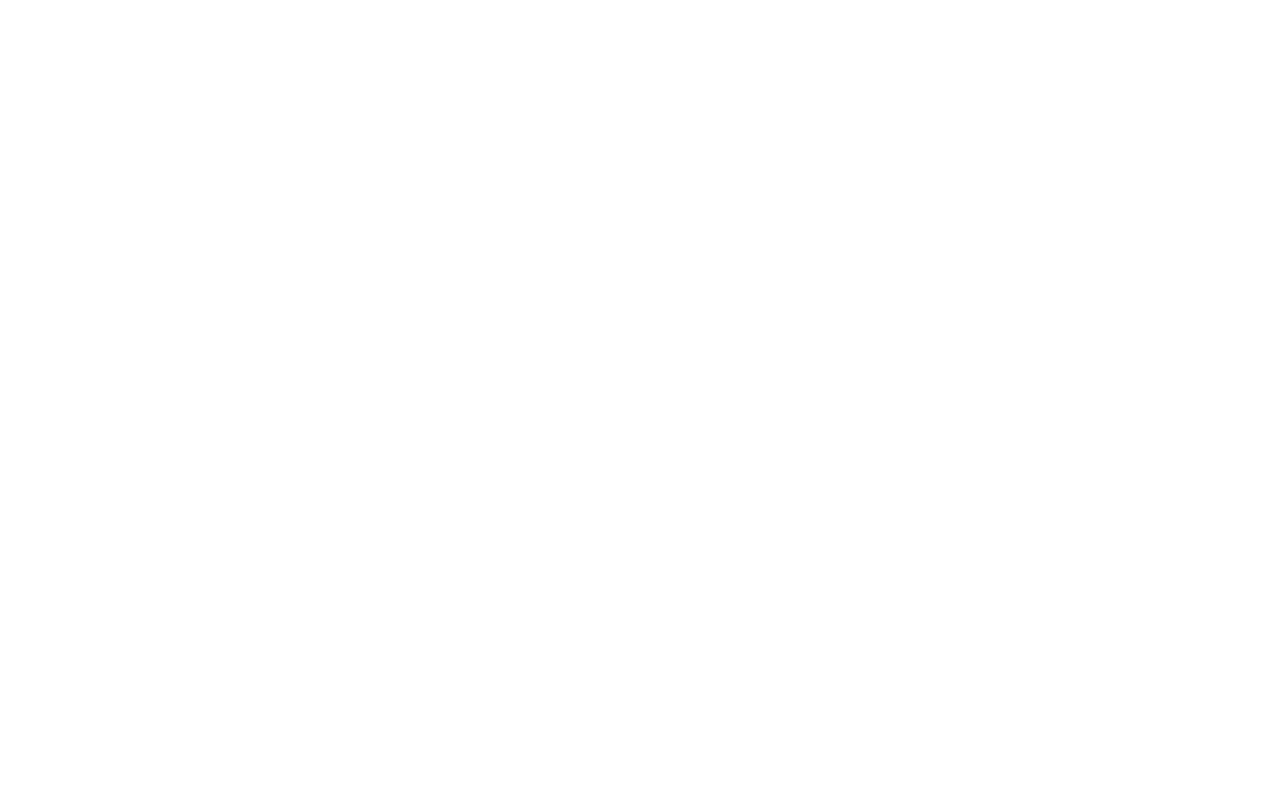
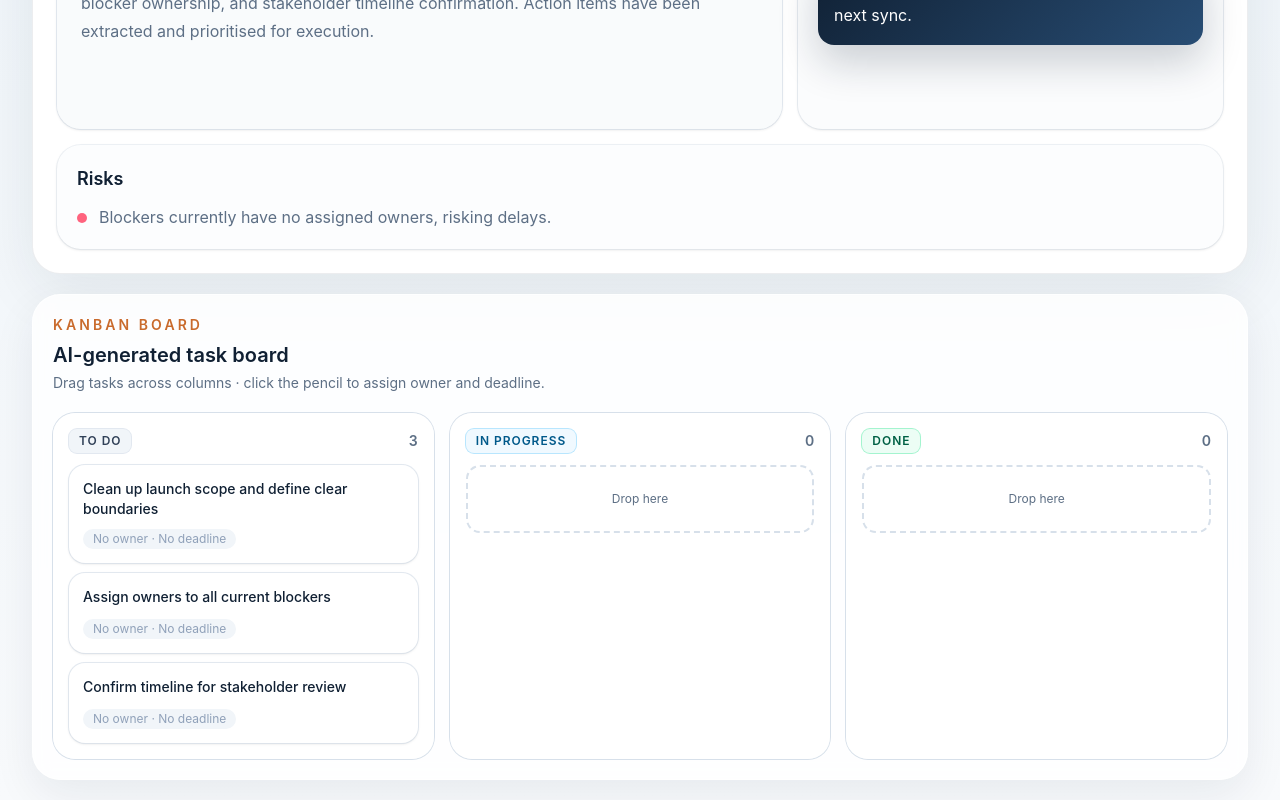
Before and after one commit to limwengni/flowmind, a React (Vite) app in the folder frontend/: page / in a window 1280 px wide. Shown: the part 1277-2077 px from the top of the page. Before the commit the page ends 948 px from the top, so only its background shows below. Built offline with nearby package versions, Linux system fonts and the light colour scheme.

Commit message:
Add Kanban board, card editing, and animated pipeline layers

```diff
--- a/frontend/src/App.jsx
+++ b/frontend/src/App.jsx
@@ -58,13 +58,25 @@
   );
   const [isProcessing, setIsProcessing] = useState(false);
   const [activeLayer, setActiveLayer] = useState(-1); // -1 = idle
-  const [showOutput, setShowOutput] = useState(false);
+  const [showOutput, setShowOutput] = useState(true);
   const [processError, setProcessError] = useState("");
   const [workflowMetadata, setWorkflowMetadata] = useState({
     documentType: "Meeting Transcript",
     confidence: "94%",
   });
-  const [outputData, setOutputData] = useState(null);
+  const [outputData, setOutputData] = useState({
+    inputType: "Meeting Transcript",
+    confidence: "94%",
+    summary: "Team sync identified three key areas needing immediate attention: launch scope cleanup, blocker ownership, and stakeholder timeline confirmation. Action items have been extracted and prioritised for execution.",
+    tasks: [
+      "Clean up launch scope and define clear boundaries - Owner: TBD - Deadline: TBD",
+      "Assign owners to all current blockers - Owner: TBD - Deadline: TBD",
+      "Confirm timeline for stakeholder review - Owner: TBD - Deadline: TBD",
+    ],
+    timeline: [],
+    risks: ["Blockers currently have no assigned owners, risking delays."],
+    nextAction: "Assign owners to all current blockers before next sync.",
+  });
   const layerTimers = useRef([]);
 
   // Step through layers 0→3 while processing
--- a/frontend/src/components/KanbanBoard.jsx
+++ b/frontend/src/components/KanbanBoard.jsx
@@ -14,12 +14,135 @@
     .replace(/[-–]\s*Deadline:[^-–\n]+/gi, "")
     .trim()
     .replace(/\.$/, "");
+
+  const rawOwner = ownerMatch ? ownerMatch[1].trim() : "";
+  const rawDeadline = deadlineMatch ? deadlineMatch[1].trim() : "";
+
   return {
-    id: raw,
+    id: crypto.randomUUID(),
     text,
-    owner: ownerMatch ? ownerMatch[1].trim() : null,
-    deadline: deadlineMatch ? deadlineMatch[1].trim() : null,
+    owner: rawOwner === "TBD" ? "" : rawOwner,
+    deadline: rawDeadline === "TBD" ? "" : rawDeadline,
   };
+}
+
+function formatDate(dateStr) {
+  if (!dateStr) return null;
+  const d = new Date(dateStr);
+  if (isNaN(d)) return dateStr;
+  return d.toLocaleDateString("en-GB", {
+    weekday: "short",
+    day: "numeric",
+    month: "short",
+  });
+}
+
+function TaskCard({ task, colId, onDragStart, onEdit }) {
+  return (
+    <div
+      draggable
+      onDragStart={() => onDragStart(task, colId)}
+      className="group cursor-grab rounded-[16px] bg-white p-3.5 shadow-sm ring-1 ring-[rgba(215,224,234,0.7)] transition hover:shadow-md hover:-translate-y-0.5 active:cursor-grabbing"
+    >
+      <div className="flex items-start justify-between gap-2">
+        <p className="text-sm font-medium leading-5 text-[var(--color-flow-ink)]">
+          {task.text}
+        </p>
+        <button
+          onClick={() => onEdit(task)}
+          className="shrink-0 rounded-lg p-1 text-[var(--color-flow-slate)] opacity-0 transition hover:bg-slate-100 group-hover:opacity-100"
+          title="Edit card"
+        >
+          <svg className="h-3.5 w-3.5" fill="none" stroke="currentColor" strokeWidth="2" viewBox="0 0 24 24">
+            <path strokeLinecap="round" strokeLinejoin="round" d="M15.232 5.232l3.536 3.536M9 13l6.586-6.586a2 2 0 112.828 2.828L11.828 15.828a2 2 0 01-1.414.586H9v-2a2 2 0 01.586-1.414z" />
+          </svg>
+        </button>
+      </div>
+
+      <div className="mt-2.5 flex flex-wrap gap-2">
+        {task.owner ? (
+          <span className="rounded-full bg-[var(--color-flow-sky)] px-2.5 py-0.5 text-xs font-medium text-sky-900">
+            {task.owner}
+          </span>
+        ) : null}
+        {task.deadline ? (
+          <span className="rounded-full bg-[var(--color-flow-gold)]/40 px-2.5 py-0.5 text-xs font-medium text-amber-900">
+            {formatDate(task.deadline)}
+          </span>
+        ) : null}
+        {!task.owner && !task.deadline ? (
+          <span className="rounded-full bg-slate-100 px-2.5 py-0.5 text-xs text-slate-400">
+            No owner · No deadline
+          </span>
+        ) : null}
+      </div>
+    </div>
+  );
+}
+
+function EditModal({ task, onSave, onClose }) {
+  const [owner, setOwner] = useState(task.owner || "");
+  const [deadline, setDeadline] = useState(task.deadline || "");
+
+  function handleSave() {
+    onSave({ ...task, owner: owner.trim(), deadline });
+    onClose();
+  }
+
+  return (
+    <div className="fixed inset-0 z-50 flex items-center justify-center bg-black/20 backdrop-blur-sm">
+      <div className="w-full max-w-sm rounded-[24px] bg-white p-6 shadow-[0_22px_60px_rgba(16,32,51,0.18)]">
+        <p className="text-sm font-semibold uppercase tracking-[0.18em] text-[var(--color-flow-warm)]">
+          Edit Card
+        </p>
+        <p className="mt-1.5 text-base font-semibold text-[var(--color-flow-ink)]">
+          {task.text}
+        </p>
+
+        <div className="mt-5 flex flex-col gap-4">
+          <div>
+            <label className="text-xs font-semibold uppercase tracking-[0.14em] text-[var(--color-flow-slate)]">
+              Owner
+            </label>
+            <input
+              type="text"
+              placeholder="e.g. WN"
+              value={owner}
+              onChange={(e) => setOwner(e.target.value)}
+              className="mt-1.5 w-full rounded-[14px] bg-slate-50 px-4 py-2.5 text-sm text-[var(--color-flow-ink)] shadow-[inset_0_0_0_1px_rgba(215,224,234,0.9)] outline-none transition focus:shadow-[inset_0_0_0_1.5px_var(--color-flow-warm)]"
+            />
+          </div>
+
+          <div>
+            <label className="text-xs font-semibold uppercase tracking-[0.14em] text-[var(--color-flow-slate)]">
+              Deadline
+            </label>
+            <input
+              type="date"
+              value={deadline}
+              onChange={(e) => setDeadline(e.target.value)}
+              className="mt-1.5 w-full rounded-[14px] bg-slate-50 px-4 py-2.5 text-sm text-[var(--color-flow-ink)] shadow-[inset_0_0_0_1px_rgba(215,224,234,0.9)] outline-none transition focus:shadow-[inset_0_0_0_1.5px_var(--color-flow-warm)]"
+            />
+          </div>
+        </div>
+
+        <div className="mt-6 flex gap-3">
+          <button
+            onClick={handleSave}
+            className="flex-1 rounded-full bg-[linear-gradient(135deg,#d37231,#b64e22)] py-2.5 text-sm font-semibold text-white shadow-sm transition hover:opacity-90"
+          >
+            Save
+          </button>
+          <button
+            onClick={onClose}
+            className="flex-1 rounded-full bg-slate-100 py-2.5 text-sm font-semibold text-slate-700 transition hover:bg-slate-200"
+          >
+            Cancel
+          </button>
+        </div>
+      </div>
+    </div>
+  );
 }
 
 export default function KanbanBoard({ tasks }) {
@@ -28,8 +151,9 @@
     inprogress: [],
     done: [],
   }));
-  const [dragging, setDragging] = useState(null); // { task, fromCol }
+  const [dragging, setDragging] = useState(null);
   const [dragOverCol, setDragOverCol] = useState(null);
+  const [editingTask, setEditingTask] = useState(null);
 
   function onDragStart(task, fromCol) {
     setDragging({ task, fromCol });
@@ -46,16 +170,35 @@
       setDragOverCol(null);
       return;
     }
-    setColumns((prev) => {
-      const from = prev[dragging.fromCol].filter((t) => t.id !== dragging.task.id);
-      const to = [...prev[toCol], dragging.task];
-      return { ...prev, [dragging.fromCol]: from, [toCol]: to };
-    });
+    setColumns((prev) => ({
+      ...prev,
+      [dragging.fromCol]: prev[dragging.fromCol].filter((t) => t.id !== dragging.task.id),
+      [toCol]: [...prev[toCol], dragging.task],
+    }));
     setDragging(null);
     setDragOverCol(null);
   }
 
+  function handleSaveEdit(updated) {
+    setColumns((prev) => {
+      const next = { ...prev };
+      for (const col of Object.keys(next)) {
+        next[col] = next[col].map((t) => (t.id === updated.id ? updated : t));
+      }
+      return next;
+    });
+  }
+
   return (
+    <>
+      {editingTask ? (
+        <EditModal
+          task={editingTask}
+          onSave={handleSaveEdit}
+          onClose={() => setEditingTask(null)}
+        />
+      ) : null}
+
       <section className="rounded-[28px] border border-white/70 bg-[var(--color-flow-panel)] p-5 shadow-[0_16px_44px_rgba(16,32,51,0.07)] backdrop-blur">
         <div className="mb-5">
           <p className="text-sm font-semibold uppercase tracking-[0.22em] text-[var(--color-flow-warm)]">
@@ -65,7 +208,7 @@
             AI-generated task board
           </h2>
           <p className="mt-1 text-sm text-[var(--color-flow-slate)]">
-          Drag tasks across columns to track progress.
+            Drag tasks across columns · click the pencil to assign owner and deadline.
           </p>
         </div>
 
@@ -91,37 +234,16 @@
                 </span>
               </div>
 
-            <div className="flex flex-col gap-2.5 min-h-[80px]">
+              <div className="flex min-h-[80px] flex-col gap-2.5">
                 {columns[col.id].map((task) => (
-                <div
+                  <TaskCard
                     key={task.id}
-                  draggable
-                  onDragStart={() => onDragStart(task, col.id)}
-                  className="cursor-grab rounded-[16px] bg-white p-3.5 shadow-sm ring-1 ring-[rgba(215,224,234,0.7)] transition hover:shadow-md hover:-translate-y-0.5 active:cursor-grabbing"
-                >
-                  <p className="text-sm font-medium leading-5 text-[var(--color-flow-ink)]">
-                    {task.text}
-                  </p>
-                  <div className="mt-2.5 flex flex-wrap gap-2">
-                    {task.owner && task.owner !== "TBD" && (
-                      <span className="rounded-full bg-[var(--color-flow-sky)] px-2.5 py-0.5 text-xs font-medium text-sky-900">
-                        {task.owner}
-                      </span>
-                    )}
-                    {task.deadline && task.deadline !== "TBD" && (
-                      <span className="rounded-full bg-[var(--color-flow-gold)]/40 px-2.5 py-0.5 text-xs font-medium text-amber-900">
-                        {task.deadline}
-                      </span>
-                    )}
-                    {(!task.owner || task.owner === "TBD") && (!task.deadline || task.deadline === "TBD") && (
-                      <span className="rounded-full bg-slate-100 px-2.5 py-0.5 text-xs text-slate-500">
-                        No owner · No deadline
-                      </span>
-                    )}
-                  </div>
-                </div>
+                    task={task}
+                    colId={col.id}
+                    onDragStart={onDragStart}
+                    onEdit={setEditingTask}
+                  />
                 ))}
-
                 {columns[col.id].length === 0 && (
                   <div className="flex items-center justify-center rounded-[14px] border-2 border-dashed border-[var(--color-flow-line)] py-6">
                     <p className="text-xs text-[var(--color-flow-slate)]">Drop here</p>
@@ -132,5 +254,6 @@
           ))}
         </div>
       </section>
+    </>
   );
 }
--- a/frontend/src/components/OutputCard.jsx
+++ b/frontend/src/components/OutputCard.jsx
@@ -33,20 +33,7 @@
           </p>
         </article>
 
-        <article className="rounded-[24px] bg-slate-50/58 p-5 shadow-sm ring-1 ring-[rgba(215,224,234,0.58)]">
-          <h3 className="text-lg font-semibold text-[var(--color-flow-ink)]">Tasks</h3>
-          <ul className="mt-3 grid gap-3 text-base text-[var(--color-flow-slate)]">
-            {data.tasks.map((task) => (
-              <li
-                className="rounded-2xl bg-white/95 px-4 py-3 leading-6 shadow-sm ring-1 ring-[rgba(215,224,234,0.45)]"
-                key={task}
-              >
-                {task}
-              </li>
-            ))}
-          </ul>
-        </article>
-
+        {data.timeline.length > 0 ? (
           <article className="rounded-[24px] bg-slate-50/54 p-5 shadow-sm ring-1 ring-[rgba(215,224,234,0.52)]">
             <h3 className="text-lg font-semibold text-[var(--color-flow-ink)]">Timeline</h3>
             <ul className="mt-3 grid gap-3 text-base text-[var(--color-flow-slate)]">
@@ -58,6 +45,7 @@
               ))}
             </ul>
           </article>
+        ) : null}
 
         <article className="rounded-[24px] bg-slate-50/38 p-5 shadow-sm ring-1 ring-[rgba(215,224,234,0.46)] lg:col-span-2">
           <h3 className="text-lg font-semibold text-[var(--color-flow-ink)]">Risks</h3>
```
Lines whose indentation alone changed are shown as unchanged.
